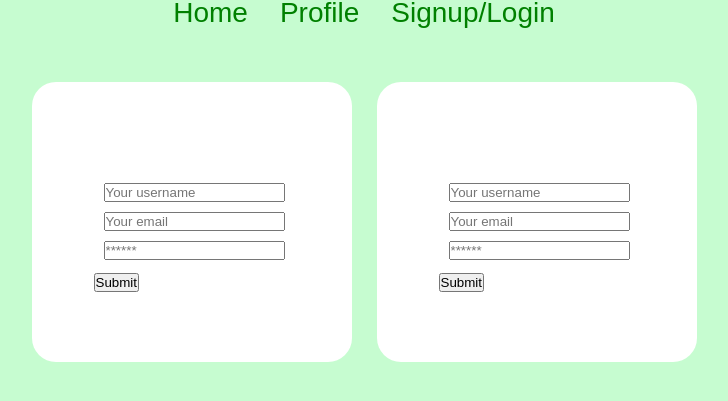
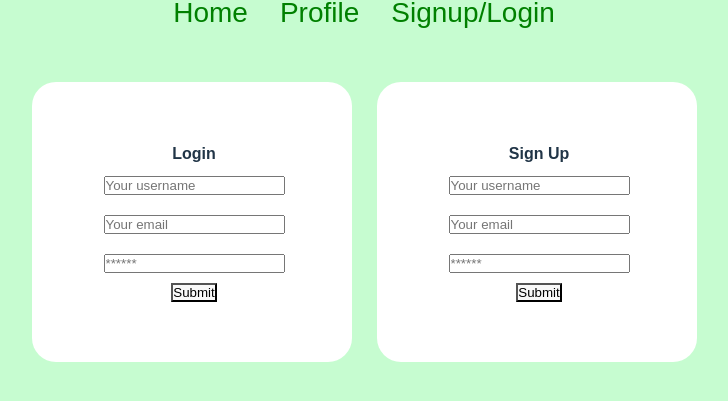
Before and after one commit to Benbrechter/Neighborhood-App, a React (Vite) app in the folder client/: page /login in a window 1280 px wide. Shown: the part 255-656 px from the top of the page, without its empty margins (276-1004 px from the left). Built offline with nearby package versions, Linux system fonts and the light colour scheme.

Commit message:
css to everything

```diff
--- a/client/src/components/Main/index.jsx
+++ b/client/src/components/Main/index.jsx
@@ -7,14 +7,15 @@ function Main({ postData }) {
             {postData.map(post => (
                 <div className = 'home-post'>
                     <div className = 'post-content'>
-                        <h2>{post.title}</h2>
-                        <p>{post.postText}</p>
+                        <h2 className= 'post-title'>{post.title}</h2>
+                        <p clasName = 'post-paragrapgh'>{post.postText}</p>
                     </div>
+                    <h3>Comments</h3>
                     <div className = 'comment-content'>
                         {post.comments.map(comment => (
                             <>
-                                <p>{comment.commentText}</p>
-                                <p>{comment.createdAt}</p>
+                                <p className='comments'>{comment.commentText}</p>
+
                             </>
                         ))}
                     </div>
@@ -27,11 +28,3 @@ function Main({ postData }) {
 }
 
 export default Main
-
-{/* <div className = 'home-post'>
-<h2>Title</h2>
-<p>Lorem ipsum dolor, sit amet consectetur adipisicing elit. Debitis at ut dolore voluptatibus quod similique impedit! Et temporibus odio repellendus minima quis totam voluptatem, tenetur odit accusantium ratione laudantium aperiam?</p>
-</div>
-<div className='post-comments'>
-
-</div> */}
--- a/client/src/components/SignUp/SignUp.jsx
+++ b/client/src/components/SignUp/SignUp.jsx
@@ -40,7 +40,7 @@ export default function Signup() {
 
   return (
     <main className="">
-      <div className="container">
+      <div className="">
         <div className="card">
           <div className="login-box">
           <h4 className="">Sign Up</h4>
@@ -50,7 +50,7 @@ export default function Signup() {
                 <Link to="/">back to the homepage.</Link>
               </p>
             ) : (
-              <form onSubmit={handleFormSubmit}>
+              <form className= 'form' onSubmit={handleFormSubmit}>
                 <input
                   className="form-input"
                   placeholder="Your username"
--- a/client/src/components/login/login.jsx
+++ b/client/src/components/login/login.jsx
@@ -40,17 +40,17 @@ export default function Login(props){
       };
       return (
         <div className="container-box">
-          <div className="container">
+          <div className="">
             <div className="card">
               <div className="login-box">
-              <h4 className="">Login</h4>
+                <h4 className="">Login</h4>
                 {data ? (
                   <p>
                     Success! You may now head{' '}
                     <Link to="/">back to the homepage.</Link>
                   </p>
                 ) : (
-                  <form onSubmit={handleFormSubmit}>
+                  <form className= 'form' onSubmit={handleFormSubmit}>
                     <input
                       className="form-input"
                       placeholder="Your username"
@@ -76,7 +76,7 @@ export default function Login(props){
                       onChange={handleChange}
                     />
                     <button
-                      className=""
+                      className="login-btn"
                       style={{ cursor: 'pointer' }}
                       type="submit"
                     >
--- a/client/src/index.css
+++ b/client/src/index.css
@@ -81,20 +81,24 @@ h1 {
   display: flex;
   flex-direction: column;
   justify-content: center;
+  align-items: center;
   margin-left: 30px;
 }
 .form{
-  margin-top: 200px;
-  border: 5px solid black;
-  width: 300px;
-  height: 200px;
+ display: flex;
+ align-items: center;
+ flex-direction: column;
 }
 .signup-login{
   display: flex;
-  margin-top: 100px
+  margin-top: 100px;
+  justify-content: center;
 }
 .container-box{
   margin-right: 25px;
+}
+.login-btn{
+
 }
 /* end of login/signup css */
 .homeHeader{
@@ -116,9 +120,30 @@ h1 {
 }
 .post-content{
   border: 2px solid black;
-} */
-
-
+  border-radius: 10px;
+  display:flex;
+  flex-direction: column;
+  align-items: center;
+}
+.post-title{
+  text-decoration-line: underline;
+  margin: 10px
+}
+.comment-content{
+  border: 2px solid black;
+  border-radius: 10px;
+  width: max-content;
+  height: max-content;
+}
+.comments{
+  padding: 5px;
+}
+/* profile */
+.container{
+  display: flex;
+  justify-content: center;
+  margin-top: 200px;
+}
 
 @media (prefers-color-scheme: light) {
   :root {
--- a/client/src/pages/Home.jsx
+++ b/client/src/pages/Home.jsx
@@ -1,5 +1,4 @@
 import { useQuery } from '@apollo/client';
-import Footer from '../components/Footer/index';
 
 import Main from '../components/Main/index';
 
@@ -14,7 +13,6 @@ import {QUERY_POST} from '../utils/queries'
         <div>
             <h1 className='homeHeader'> {"What's new in your Hood?"}</h1>
         <Main postData={postData}/>
-        <Footer/>
         </div>
     )
 }
--- a/client/src/pages/Profile.jsx
+++ b/client/src/pages/Profile.jsx
@@ -4,9 +4,6 @@ const Profile = () => {
     return (
         <div className="container">
             <article className="card">
-                <div className='background'>
-                    <img src="assets/profile.jpeg" alt="profile" />
-                </div>
                 <div className='content'>
                     <h2>Profile name &#127468;&#127463;</h2>
                     <p>
```
Also changed, not shown: 1 other file (tests, documents, lock files or other folders).
